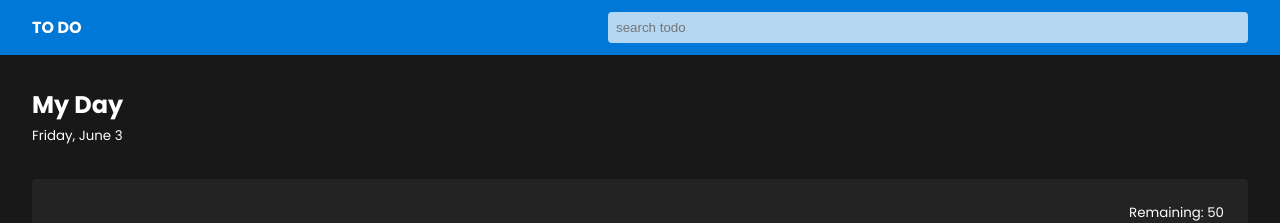
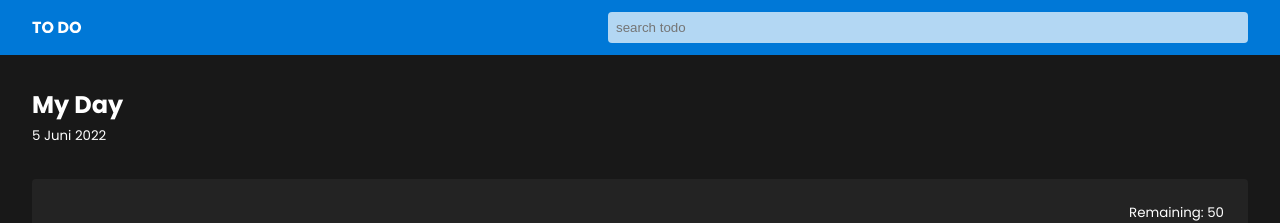
Before and after one commit to sabiq7392/dicoding-react-todo-app, a React (Create React App) app: page / in a window 1280 px wide. Shown: the top 223 px of the page. Built offline with nearby package versions, Linux system fonts and the light colour scheme; a web font is replaced by a local one.

Commit message:
add date dynamic

```diff
--- a/src/App.tsx
+++ b/src/App.tsx
@@ -5,7 +5,7 @@ import { Article, H1, Header, Main } from "./styles/mame-styled/core/HtmlTag";
 import TODOS_DATA from "./data/TODOS_DATA";
 import AllTodosList from "./components/templates/AllTodosList";
 import SearchedTodosList from "./components/templates/SearchedTodosList";
-import Date from "./components/atoms/Date";
+import { default as DateNow } from "./components/atoms/Date";
 import Title from "./components/atoms/Title";
 import ArchivedTodosList from "./components/templates/ArchivedTodosList";
 import FormAddTodo from "./components/organisms/FormAddTodo";
@@ -20,6 +20,7 @@ const { spacing } = STYLES_CONFIG;
 function App(): ReactElement {
   const [CHANGED_TRANSACTION, SET_CHANGED_TRANSACTION] = useState<any>();
   const [searchTodoInputValue, setSearchTodoInputValue] = useState("");
+  const myDay = new Date().toLocaleDateString("id-ID", { year: "numeric", month: "long", day: "numeric" });
 
   localStorage.setItem("todos_data", JSON.stringify(TODOS_DATA));
 
@@ -50,7 +51,7 @@ function App(): ReactElement {
         <Article title="active todos" cssXs={cssXs.firstArticle}>
           <Header>
             <Title as={H1} text="My Day" />
-            <Date text="Friday, June 3" />
+            <DateNow text={myDay} />
           </Header>
 
           <FormAddTodo
```
